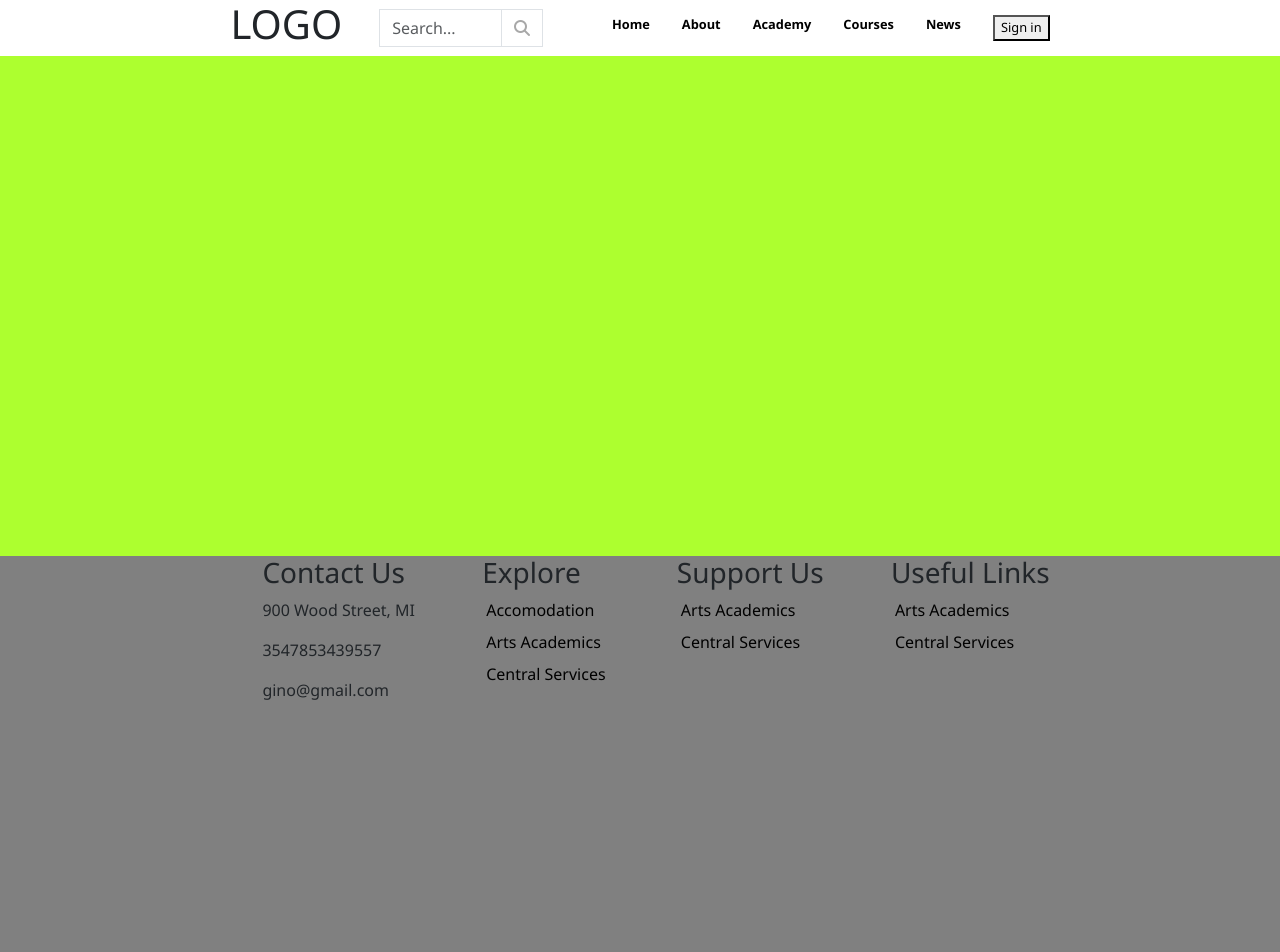
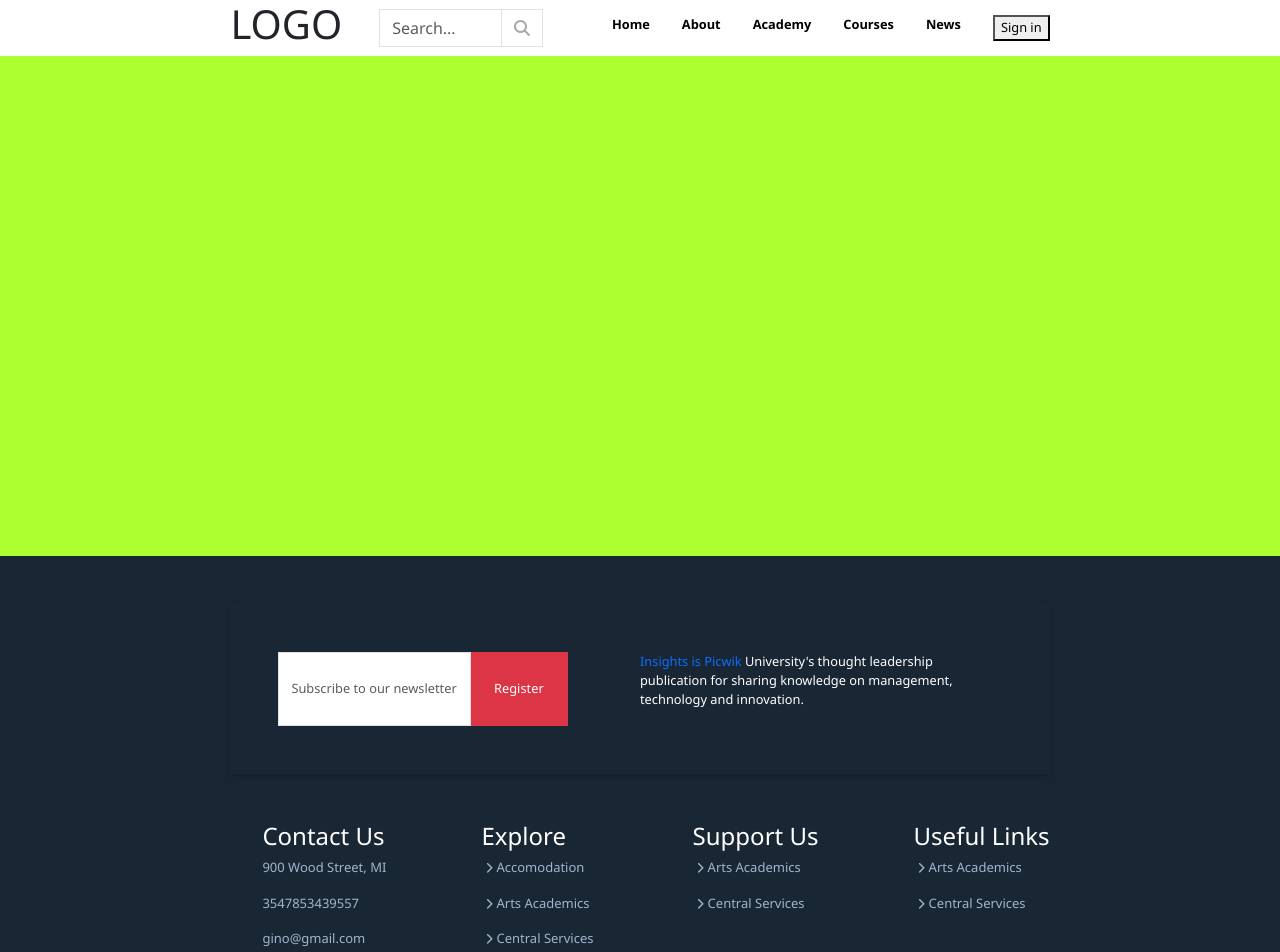
Before and after one commit to francescotroiano98/proj-html-vuejs, a Vue app: page / in a window 1280 px wide. Shown: the top 952 px of the page. Built offline with nearby package versions, Linux system fonts and the light colour scheme.

Commit message:
done footer section

```diff
--- a/src/components/AppFooter.vue
+++ b/src/components/AppFooter.vue
@@ -1,10 +1,10 @@
 <template>
     <footer>
-        <section class="my_container">
+        <section class="my_container py-5">
 
-            <div class="newsletter">
+            <Newsletter/>
 
-            </div>
+
             <FooterNavbar :footerbar="footerbar"/>
 
 
@@ -12,11 +12,13 @@
     </footer>
 </template>
 <script>
+import Newsletter from './Newsletter.vue';
 import FooterNavbar from './FooterNavbar.vue';
 export default {
     name:"AppFooter",
     components:{
-        FooterNavbar
+        FooterNavbar,
+        Newsletter
     },
 
     data(){
@@ -52,6 +54,6 @@ export default {
 <style lang="scss">
     footer{
         height: 500px;
-        background-color: gray;
+        background-color: #192735;
     }
 </style>
--- a/src/components/FooterNavbar.vue
+++ b/src/components/FooterNavbar.vue
@@ -3,14 +3,14 @@
         <ul class="d-flex justify-content-between">
             <li v-for="footerlink in footerbar">
 
-               <h3>{{ footerlink.name }}</h3>
+               <h4>{{ footerlink.name }}</h4>
                 <div v-if="footerlink.name === 'Contact Us'">
                     <p>{{ footerlink.address }}</p>
                     <p>{{ footerlink.phone }}</p>
                     <p>{{ footerlink.email }}</p>
                 </div>
                 <div class="d-flex flex-column" v-else>
-                    <a href="#" class="px-1 mb-2" v-for="link in footerlink.links">{{ link }}</a>
+                    <p v-for="link in footerlink.links"><a href="#" class="px-1 mb-2" ><i class="fa-solid fa-chevron-right me-1" style="color: #a3b5ca;"></i>{{ link }}</a></p>
                 </div>
             </li>
         </ul>
@@ -25,8 +25,19 @@ export default {
 }
 </script>
 <style lang="scss" scoped>
+h4{
+    color: white;
+}
+p{
+    font-size: small;
+    color: #a3b5ca;
+    i{
+        font-size: 0.7rem;
+    }
+}
 a{
-    color: black;
+    font-size: small;
+    color: #a3b5ca;
 }
 
 </style>
--- /dev/null
+++ b/src/components/Newsletter.vue
@@ -0,0 +1,36 @@
+<template>
+    <section class="newsletter d-flex justify-content-between mb-5 py-5 px-5">
+        <div class="input-group my_input ">
+                <input type="text" class="form-control rounded-0" placeholder="Subscribe to our newsletter" aria-label="" aria-describedby="basic-addon2">
+                <span class="input-group-text rounded-0 bg-danger border-0 px-4" id="basic-addon2">Register</span>
+        </div>
+        <div class="w-50">
+            <p><a href="#">Insights is Picwik </a>University's thought leadership publication for sharing knowledge on management, technology and innovation.</p>
+        </div>
+    </section>
+</template>
+<script>
+export default {
+    name: "Newsletter"
+}
+</script>
+<style lang="scss" scoped>
+.newsletter{
+
+    box-shadow: rgba(0, 0, 0, 0.24) 0px 3px 8px;
+}
+.my_input{
+    width: 40%;
+    input{
+        font-size: 0.8rem;
+    }
+    span{
+        font-size: 0.8rem;
+        color: white;
+    }
+}
+    p{
+        color: white;
+        font-size: 0.8rem;
+    }
+</style>
--- a/src/styles/general.scss
+++ b/src/styles/general.scss
@@ -13,7 +13,9 @@ header{
     font-weight: 600;
 
 }
-
+h4{
+    color: white;
+}
 li{
     list-style: none;
 }
```
